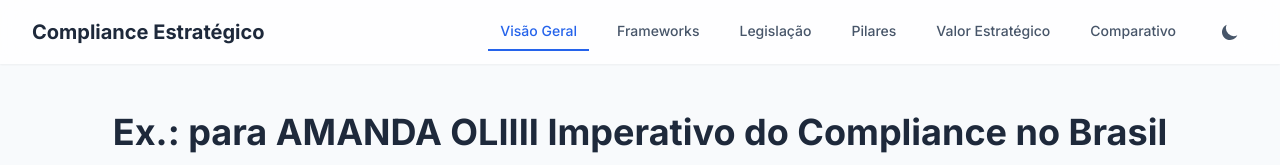
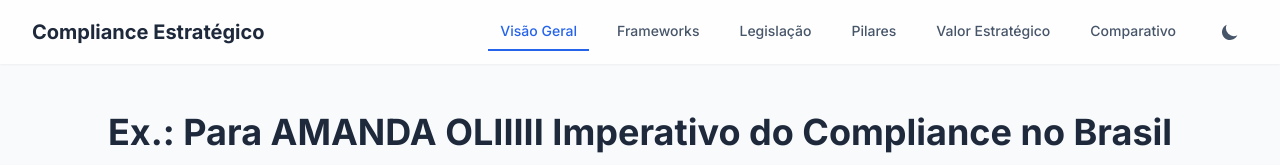
Before and after one commit to JohnDoe-MGS/para_amanda_teste, a plain HTML site: page index.html in a window 1280 px wide. Shown: the top 165 px of the page. Drawn offline with nearby package versions, Linux system fonts and the light colour scheme.

Commit message:
Update index.html

```diff
--- a/index.html
+++ b/index.html
@@ -127,7 +127,7 @@
     <main class="container mx-auto px-4 sm:px-6 lg:px-8 py-8 md:py-12">
 
         <section id="overview" class="text-center mb-16 md:mb-24">
-            <h2 class="text-3xl md:text-4xl font-bold text-slate-800 blue:text-slate-70 mb-4">Ex.: para AMANDA OLIIII Imperativo do Compliance no Brasil</h2>
+            <h2 class="text-3xl md:text-4xl font-bold text-slate-800 dark:text-slate-100 mb-4">Ex.: Para AMANDA OLIIIII Imperativo do Compliance no Brasil</h2>
             <p class="max-w-3xl mx-auto text-lg text-slate-600 dark:text-slate-400 mb-8">
                 A conformidade deixou de ser uma função de controle para se tornar um pilar estratégico indispensável para a sustentabilidade e o sucesso das operações no Brasil. Esta plataforma interativa resume os principais pontos para uma governança de excelência.
             </p>
```
